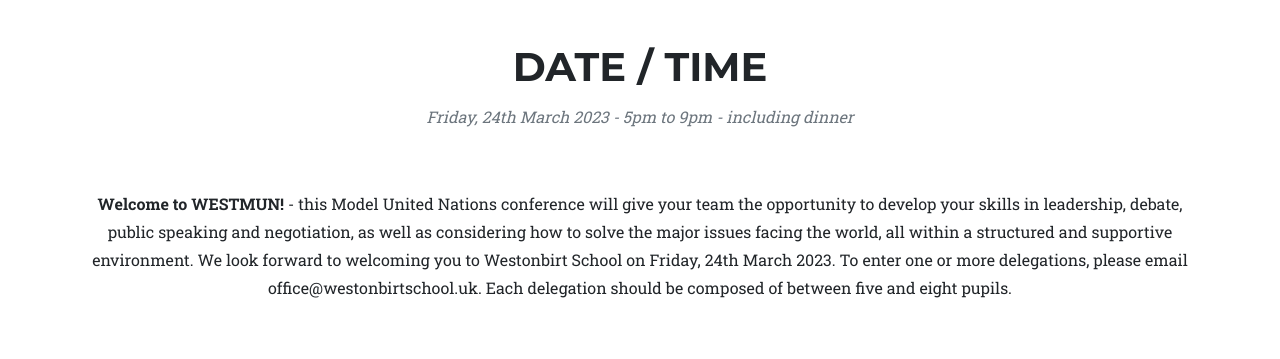
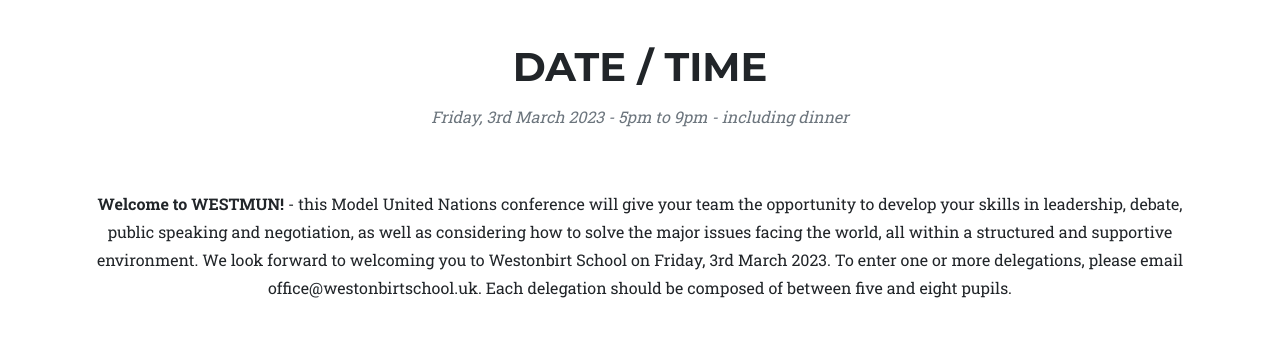
Before and after one commit to WESTMUN/westmun.github.io, a Jekyll site: the page built from index.md, in a window 1280 px wide and 900 px high, scrolled down 644 px. Shown: the part 154-513 px from the top of the window. Built offline with Jekyll 4.4.1, drawn with Linux system fonts in a browser that asks for light colours.

Commit message:
New dates for 2023

```diff
--- a/index.md
+++ b/index.md
@@ -40,11 +40,11 @@
     <div class="container">
         <div class="text-center">
             <h2 class="section-heading text-uppercase">Date / Time</h2>
-            <h3 class="section-subheading text-muted">Friday, 24th March 2023 - 5pm to 9pm - including dinner</h3>
+            <h3 class="section-subheading text-muted">Friday, 3rd March 2023 - 5pm to 9pm - including dinner</h3>
             <p class="mb-3"><strong>Welcome to WESTMUN!</strong> - this Model United Nations conference will give your
                 team the opportunity to develop your skills in leadership, debate, public speaking and negotiation, as
                 well as considering how to solve the major issues facing the world, all within a structured and
-                supportive environment. We look forward to welcoming you to Westonbirt School on Friday, 24th March
+                supportive environment. We look forward to welcoming you to Westonbirt School on Friday, 3rd March
                 2023. To enter one or more delegations, please email office@westonbirtschool.uk. Each delegation should be composed of between five and eight pupils.</p>
         </div>
         <!--
```
